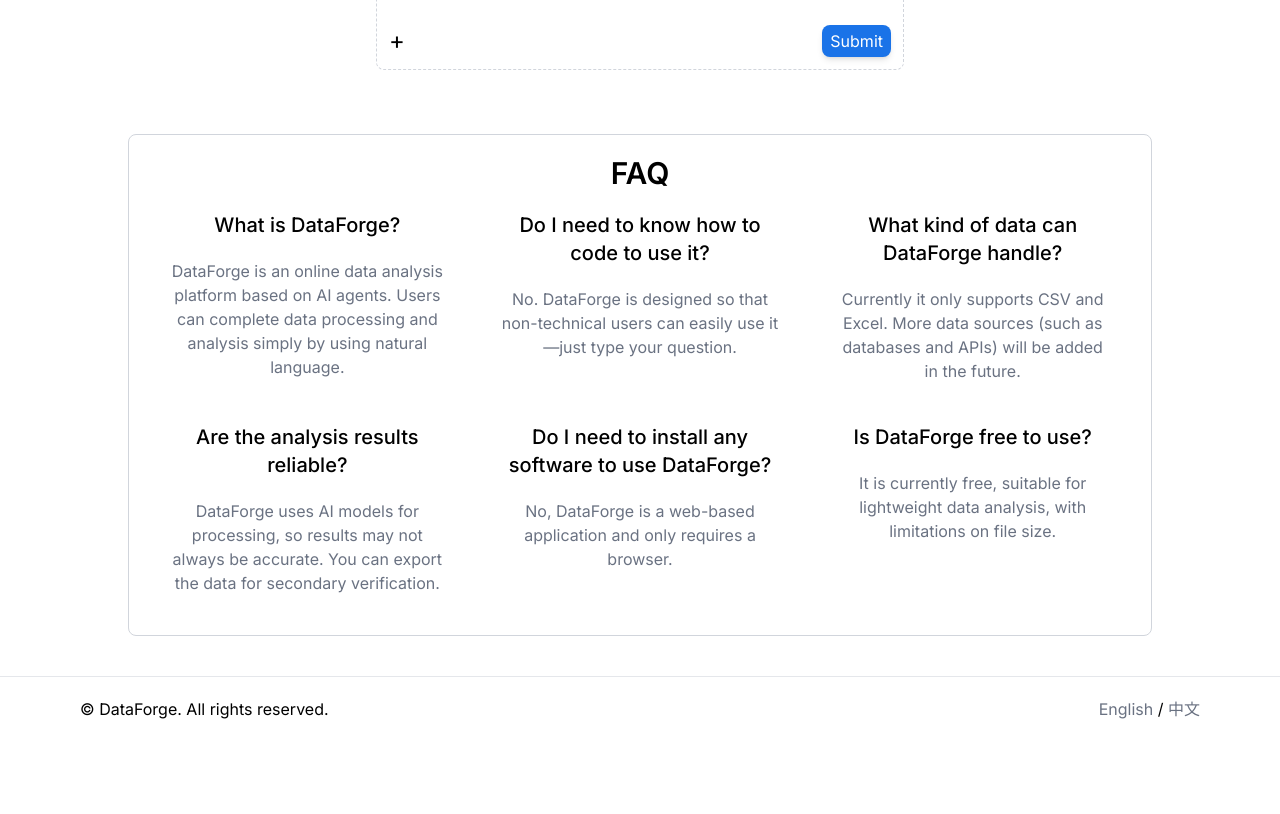
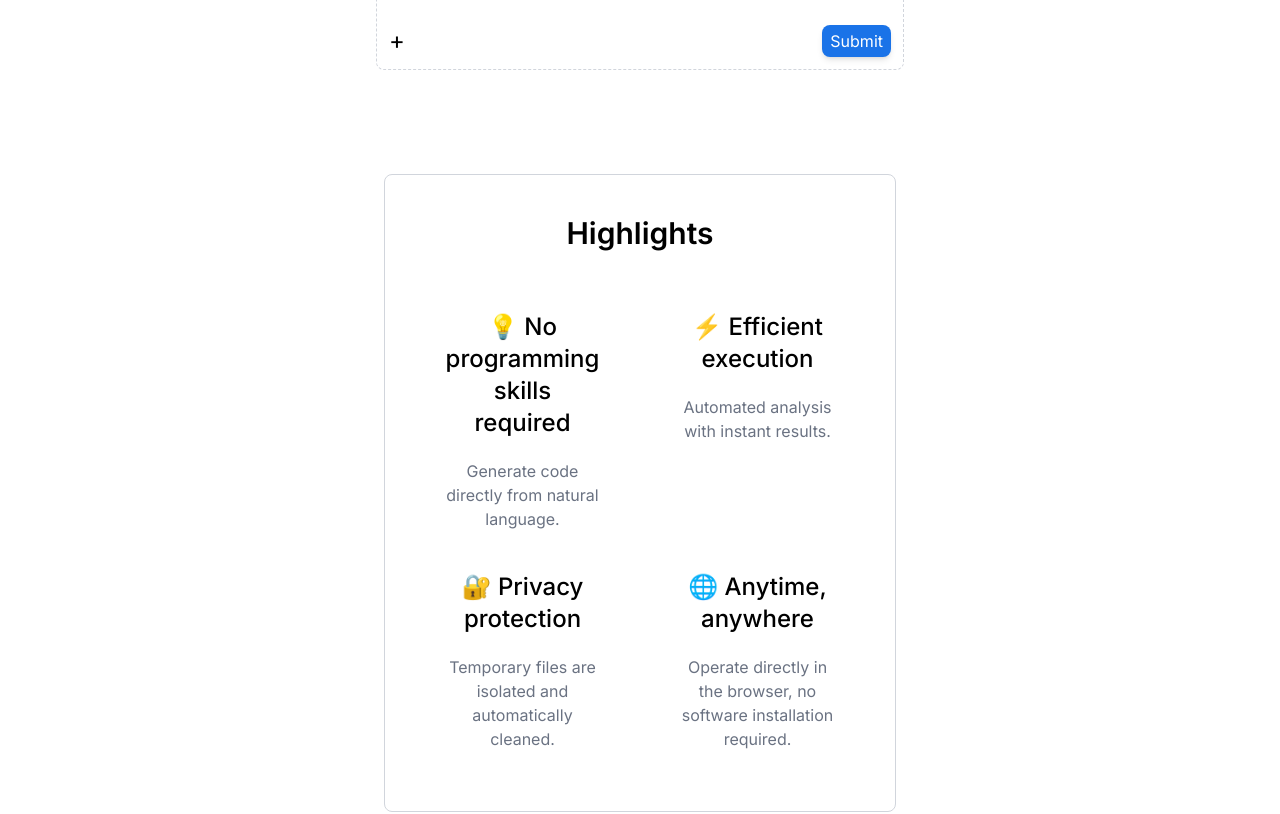
Before and after one commit to FunnyPuppet/resource-share, a Next.js app: page /en in a window 1280 px wide. Shown: the part 380-1194 px from the top of the page. Before the commit the page ends 1121 px from the top, so only its background shows below. Built offline with nearby package versions, Linux system fonts and the light colour scheme; no server answers.

Commit message:
2025-10-07 update

```diff
--- a/messages/en.d.json.ts
+++ b/messages/en.d.json.ts
@@ -12,6 +12,8 @@
     "selectFileHint": "Select file",
     "descriptionError": "Please enter your requirement description",
     "fileError": "Please select file",
+    "fileExtError": "Unsupported file type. Please upload a CSV or Excel file!",
+    "fileSizeError": "The file size must not exceed 10MB.",
     "taskSubmitMsg": "Task has been submitted",
     "downloadFailMsg": "Download failed",
     "resubmitBtn": "Resubmit",
@@ -30,8 +32,21 @@
       "t4": "DataForge uses AI models for processing, so results may not always be accurate. You can export the data for secondary verification.",
       "q5": "Do I need to install any software to use DataForge?",
       "t5": "No, DataForge is a web-based application and only requires a browser.",
-      "q6": "Is DataForge free to use?",
-      "t6": "It is currently free, suitable for lightweight data analysis, with limitations on file size."
+      "q6": "Are multiple files or large files supported?",
+      "t6": "The current version supports a single file (≤10MB). Batch analysis will be available in future versions."
+    }
+  },
+  "HLS": {
+    "title": "Highlights",
+    "contents": {
+      "t1": "No programming skills required",
+      "c1": "Generate code directly from natural language.",
+      "t2": "Efficient execution",
+      "c2": "Automated analysis with instant results.",
+      "t3": "Privacy protection",
+      "c3": "Temporary files are isolated and automatically cleaned.",
+      "t4": "Anytime, anywhere",
+      "c4": "Operate directly in the browser, no software installation required."
     }
   }
 };
--- a/messages/en.json
+++ b/messages/en.json
@@ -9,6 +9,8 @@
     "selectFileHint": "Select file",
     "descriptionError": "Please enter your requirement description",
     "fileError": "Please select file",
+    "fileExtError": "Unsupported file type. Please upload a CSV or Excel file!",
+    "fileSizeError": "The file size must not exceed 10MB.",
     "taskSubmitMsg": "Task has been submitted",
     "downloadFailMsg": "Download failed",
     "resubmitBtn": "Resubmit",
@@ -27,8 +29,21 @@
       "t4": "DataForge uses AI models for processing, so results may not always be accurate. You can export the data for secondary verification.",
       "q5": "Do I need to install any software to use DataForge?",
       "t5": "No, DataForge is a web-based application and only requires a browser.",
-      "q6": "Is DataForge free to use?",
-      "t6": "It is currently free, suitable for lightweight data analysis, with limitations on file size."
+      "q6": "Are multiple files or large files supported?",
+      "t6": "The current version supports a single file (≤10MB). Batch analysis will be available in future versions."
+    }
+  },
+  "HLS": {
+    "title": "Highlights",
+    "contents": {
+      "t1": "No programming skills required",
+      "c1": "Generate code directly from natural language.",
+      "t2": "Efficient execution",
+      "c2": "Automated analysis with instant results.",
+      "t3": "Privacy protection",
+      "c3": "Temporary files are isolated and automatically cleaned.",
+      "t4": "Anytime, anywhere",
+      "c4": "Operate directly in the browser, no software installation required."
     }
   }
 }
--- a/messages/zh.json
+++ b/messages/zh.json
@@ -9,6 +9,8 @@
     "selectFileHint": "选择文件",
     "descriptionError": "请输入你的需求描述",
     "fileError": "请选择文件",
+    "fileExtError": "不支持的文件类型，请上传 CSV 或 Excel 文件！",
+    "fileSizeError": "文件大小不能超过10MB",
     "taskSubmitMsg": "任务已提交",
     "downloadFailMsg": "下载失败",
     "resubmitBtn": "重新提交",
@@ -27,8 +29,21 @@
       "t4": "DataForge 使用 AI 模型处理，结果不一定准确，你可以导出数据进行二次验证。",
       "q5": "使用 DataForge 需要安装软件吗？",
       "t5": "不需要，DataForge 是一个基于网页的应用，只需浏览器即可使用。",
-      "q6": "DataForge 是否免费？",
-      "t6": "现在暂时免费，适合轻量数据分析，因为会对文件大小做限制。"
+      "q6": "是否支持多文件或大文件？",
+      "t6": "当前版本支持单文件（≤10MB），未来版本将支持批量分析。"
+    }
+  },
+  "HLS": {
+    "title": "亮点介绍",
+    "contents": {
+      "t1": "无需编程基础",
+      "c1": "自然语言直接生成代码",
+      "t2": "高效执行",
+      "c2": "自动化分析、即时结果",
+      "t3": "隐私保护",
+      "c3": "临时文件隔离，自动清理",
+      "t4": "随时随地",
+      "c4": "浏览器端操作，无需安装任何软件"
     }
   }
 }
--- a/src/app/[locale]/page.tsx
+++ b/src/app/[locale]/page.tsx
@@ -32,13 +32,45 @@
         </div>
       </div>
 
-      <div className='mb-10'>
+      <div className='mb-20'>
         <FilePickerWithConfirm></FilePickerWithConfirm>
       </div>
 
-      <div className='w-full flex flex-col justify-center items-center'>
-        <div className='w-[80%] rounded-lg border border-gray-300 p-5 focus:outline-none focus:ring-2 focus:ring-indigo-300'>
-          <h2 className="text-3xl font-semibold text-center">{t('FAQ.title')}</h2>
+      <div className='w-full flex flex-col justify-center items-center mb-20'>
+        <div className='w-[40%] rounded-lg border border-gray-300 p-10 focus:outline-none focus:ring-2 focus:ring-indigo-300'>
+          <h2 className="text-3xl font-semibold text-center mb-10">{t('HLS.title')}</h2>
+
+          <div className='w-full flex justify-between gap-10'>
+            <div className='w-full p-5 flex flex-col items-center'>
+              <p className="text-2xl font-medium text-center mb-5">💡 {t('HLS.contents.t1')}</p>
+
+              <span className="text-center text-gray-500">{t('HLS.contents.c1')}</span>
+            </div>
+            <div className='w-full p-5 flex flex-col items-center'>
+              <p className="text-2xl font-medium text-center mb-5">⚡ {t('HLS.contents.t2')}</p>
+
+              <span className="text-center text-gray-500">{t('HLS.contents.c2')}</span>
+            </div>
+          </div>
+
+          <div className='w-full flex justify-between gap-10'>
+            <div className='w-full p-5 flex flex-col items-center'>
+              <p className="text-2xl font-medium text-center mb-5">🔐 {t('HLS.contents.t3')}</p>
+
+              <span className="text-center text-gray-500">{t('HLS.contents.c3')}</span>
+            </div>
+            <div className='w-full p-5 flex flex-col items-center'>
+              <p className="text-2xl font-medium text-center mb-5">🌐 {t('HLS.contents.t4')}</p>
+
+              <span className="text-center text-gray-500">{t('HLS.contents.c4')}</span>
+            </div>
+          </div>
+        </div>
+      </div>
+
+      <div className='w-full flex flex-col justify-center items-center mb-20'>
+        <div className='w-[60%] rounded-lg border border-gray-300 p-10 focus:outline-none focus:ring-2 focus:ring-indigo-300'>
+          <h2 className="text-3xl font-semibold text-center mb-10">{t('FAQ.title')}</h2>
 
           <div className='w-full flex justify-between gap-4'>
             <div className='w-full p-5 flex flex-col items-center'>
--- a/src/components/SubmitTask.tsx
+++ b/src/components/SubmitTask.tsx
@@ -8,7 +8,7 @@
   const t = useTranslations();
 
   const [fileName, setFileName] = useState<string | null>(null);
-  const [file, setFile] = useState(null);
+  const [file, setFile] = useState<File | null>(null);
   const [text, setText] = useState("");
   const [error, setError] = useState<string | null>(null);
   const [taskId, setTaskId] = useState<string | null>(null);
@@ -76,6 +76,26 @@
       setError(t('Process.fileError'));
       return;
     }
+
+    const ext = file.name.split(".").pop()?.toLowerCase();
+
+    // 允许的文件类型
+    const allowedExts = ["csv", "xls", "xlsx"];
+
+    if (!ext || !allowedExts.includes(ext)) {
+      setError(t('Process.fileExtError'));
+      setFile(null);
+      setFileName(null);
+      return;
+    }
+
+    const fileSizeMB = file.size / (1024 * 1024);
+     // 限制为10MB
+    if (fileSizeMB > 10) {
+      setError(t('Process.fileSizeError'));
+      return;
+    }
+
     setProcessing(true);
     setMessage(t("Process.taskSubmitMsg"));
 
```
